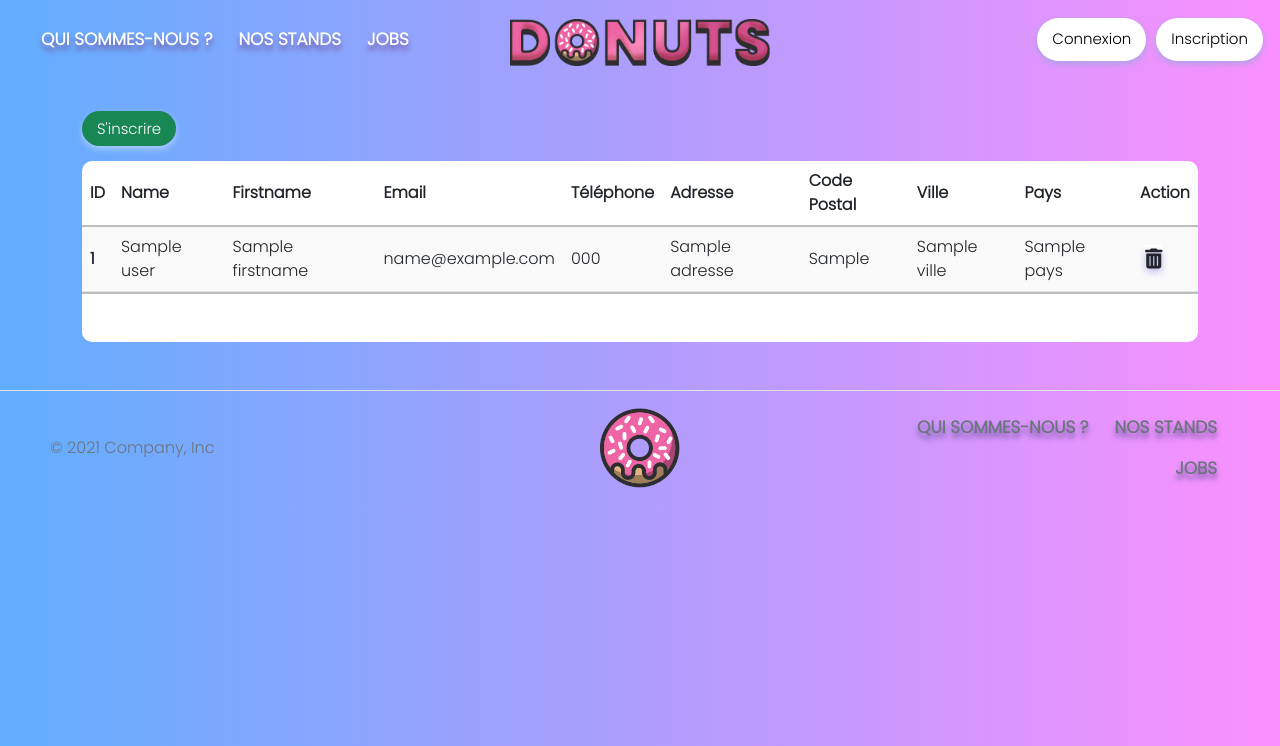
After one commit to GregoireBa/DonutsV1, a Symfony app: template templates/admin/list_users.html.twig in a window 1280 px wide. The commit adds this page. Shown: the top 746 px of the page. Run offline with Twig, Linux system fonts and the light colour scheme; the template is opened without the code that fills it: most values are stand-ins (such as "Sample title", 1, 10 or a date in 2020); some libraries are stand-ins or nearby versions.

Commit message:
back office user

```diff
--- a/src/Controller/MainController.php
+++ b/src/Controller/MainController.php
@@ -13,7 +13,7 @@ use Symfony\Bundle\FrameworkBundle\Controller\AbstractController;
 class MainController extends AbstractController
 {
      /**
-     * @Route("/main", name="app_main")
+     * @Route("/", name="app_main")
      */
     public function produitsList(
         ProduitRepository $produitsRepository,
--- /dev/null
+++ b/templates/admin/list_users.html.twig
@@ -0,0 +1,49 @@
+{% extends 'base.html.twig' %}
+
+{% block body %}
+	<div class="container">
+
+		<div class="mt-5">
+		<a href="{{path('front_create_user')}}" class="btn-green btn-success">S'inscrire</a>
+		</div>
+
+		<table class="table">
+			<thead class="tab-thead">
+				<tr>
+					<th class="br-thead-left" scope="col">ID</th>
+					<th scope="col">Name</th>
+					<th scope="col">Firstname</th>
+                    <th scope="col">Email</th>
+                    <th scope="col">Téléphone</th>
+                    <th scope="col">Adresse</th>
+                    <th scope="col">Code Postal</th>
+                    <th scope="col">Ville</th>
+                    <th scope="col">Pays</th>
+					<th class="br-thead-right" scope="col">Action</th>
+				</tr>
+			</thead>
+			<tbody class="tab-tbody">
+				{% for user in users %}
+					<tr>
+						<th scope="row">{{user.id}}</th>
+						<td>{{user.name}}</td>
+                        <td>{{user.firstname}}</td>
+                        <td>{{user.email}}</td>
+                        <td>{{user.telephone}}</td>
+                        <td>{{user.adresse}}</td>
+						<td>{{user.cp}}</td>
+						<td>{{user.ville}}</td>
+						<td>{{user.pays}}</td>
+						<td>
+							<a class="btn-action" href="{{ path('admin_delete_user', {'id' : user.id}) }}">
+								<i class="fa-solid fa-trash-can"></i>
+							</a>
+
+						</td>
+					</tr>
+				{% endfor %}
+			</tbody>
+		</table>
+			<div class="footer-tab"></div>
+	</div>
+{% endblock %}
--- a/templates/front/user_update_mdp.html.twig
+++ b/templates/front/user_update_mdp.html.twig
@@ -1,4 +1,6 @@
 {% extends "base.html.twig" %}
+
+
 
 {% block body %}
 
```
Also changed, not shown: src/Controller/Admin/AdminUserController.php (added, +35 -0 lines).
